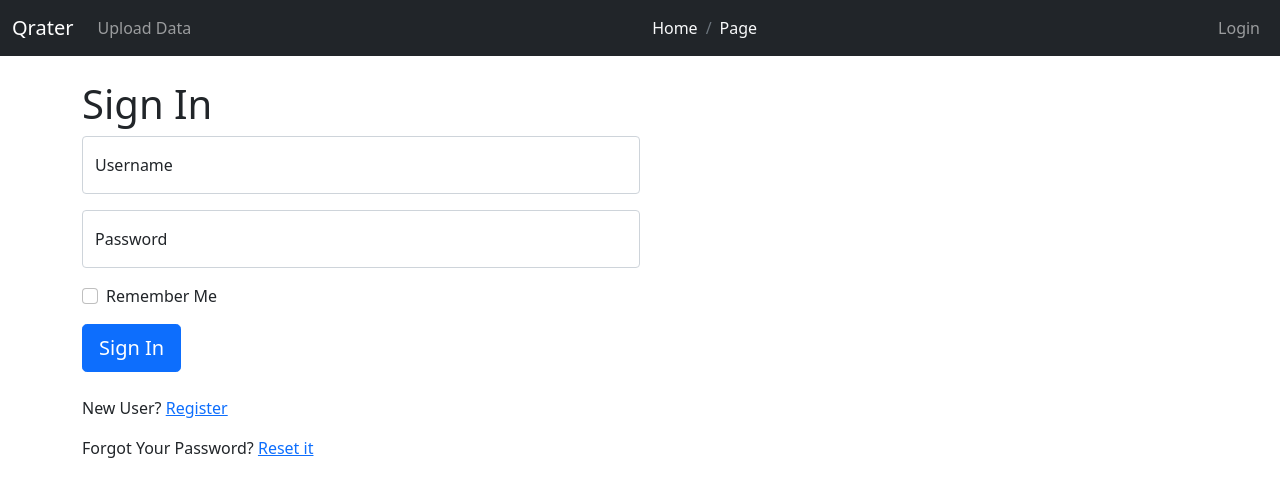
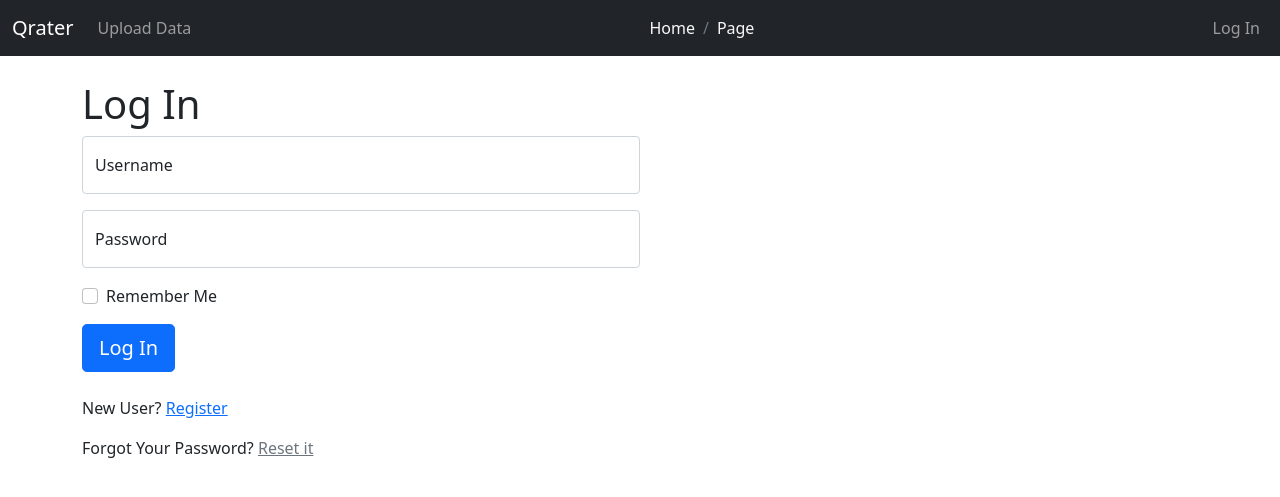
Before and after one commit to soffiafdz/Qrater, a Flask app: page /auth/login in a window 1280 px wide. Shown: the top 497 px of the page. Run offline with Flask 2, Linux system fonts and the light colour scheme; some libraries are stand-ins or nearby versions.

Commit message:
Disable Reset link & change 'Sign in' to 'Log In'

```diff
--- a/app/templates/auth/login.html
+++ b/app/templates/auth/login.html
@@ -1,7 +1,7 @@
 {% extends "base.html" %}
 
 {% block app_content %}
-  <h1>Sign In</h1>
+  <h1>Log In</h1>
   <form action="" class="form" method="POST" role="form">
     {{ form.csrf_token() }}
     <div class="form-floating col-md-6 mb-3">
@@ -37,12 +37,12 @@
     <input
       type="submit"
       id="submit"
-      value="Sign In"
+      value="Log In"
       class="btn btn-primary btn-lg">
   </form>
   <br>
   <p>New User? <a href="{{ url_for('auth.register') }}">Register</a></p>
   <p>Forgot Your Password?
-    <a href="#">Reset it</a>
+    <a href="#" class="text-muted">Reset it</a>
   </p>
 {% endblock %}
--- a/app/templates/base.html
+++ b/app/templates/base.html
@@ -73,7 +73,7 @@
           <ul class="navbar-nav">
             {% if current_user.is_anonymous %}
             <li class="nav-item">
-              <a class="nav-link" href="{{ url_for('auth.login') }}">Login</a>
+              <a class="nav-link" href="{{ url_for('auth.login') }}">Log In</a>
             </li>
             {% else %}
             <li class="nav-item dropdown">
@@ -92,7 +92,7 @@
                 <li>
                   <a
                     class="dropdown-item"
-                    href="{{ url_for('auth.logout') }}">Logout</a>
+                    href="{{ url_for('auth.logout') }}">Log out</a>
                 </li>
               </ul>
             </li>
```
